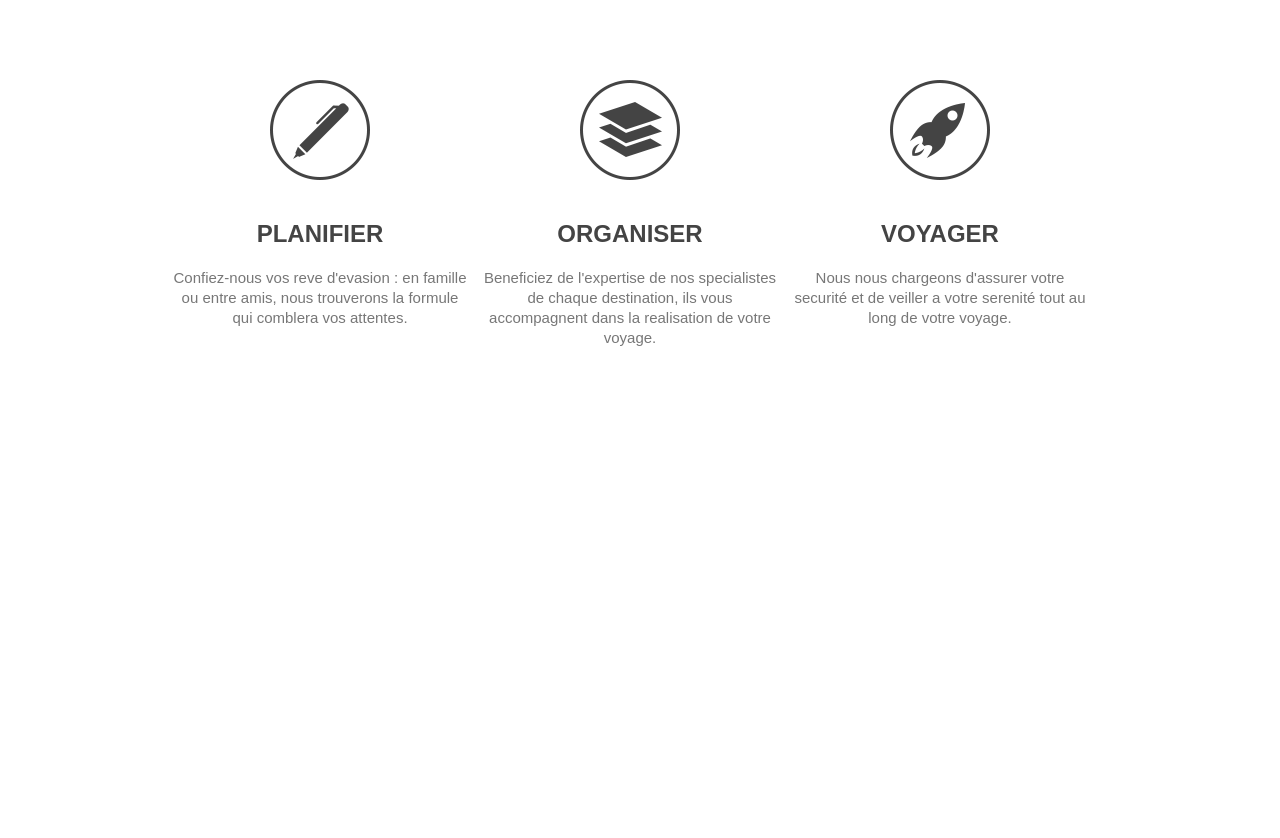
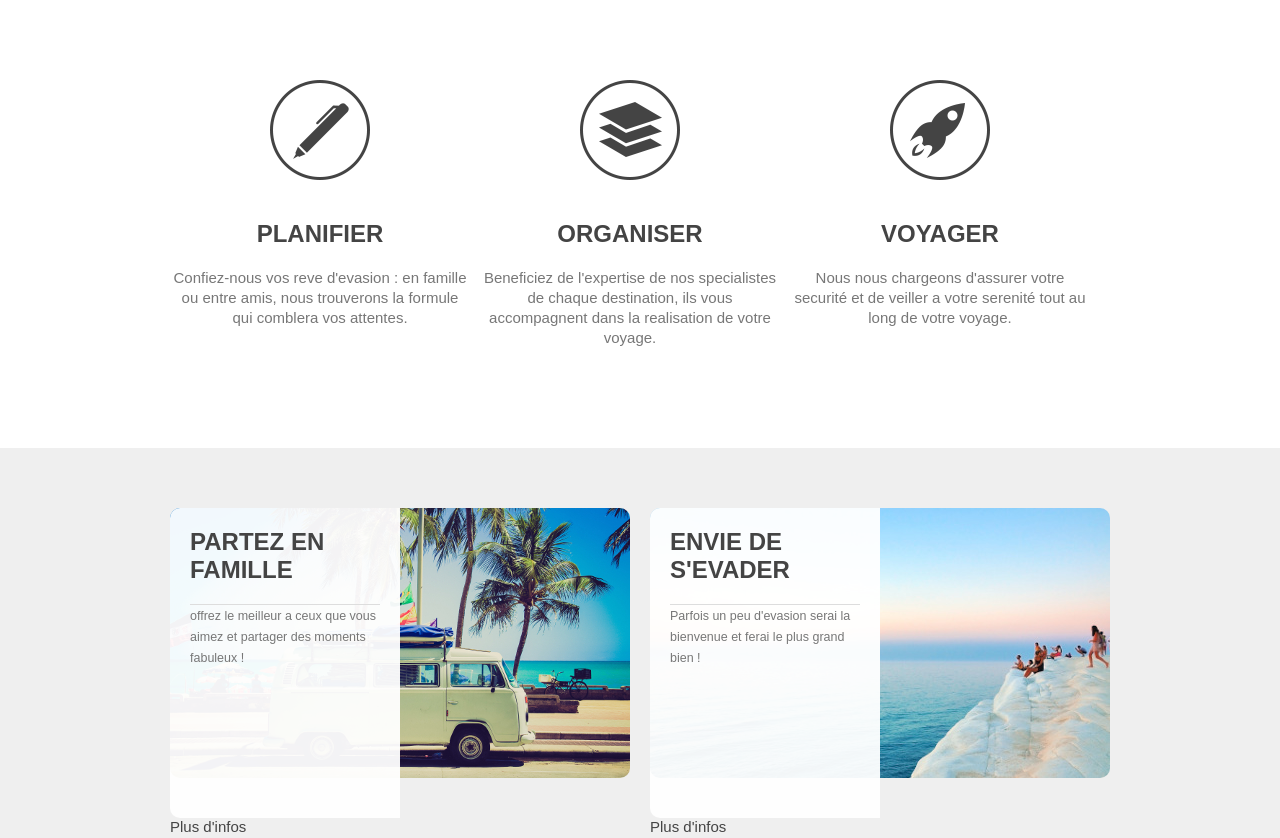
Before and after one commit to LuisDio/AgenTrav, a plain HTML site: page index.html in a window 1280 px wide. Shown: the part 700-1538 px from the top of the page. Before the commit the page ends 1068 px from the top, so only its background shows below. Drawn offline with Linux system fonts and the light colour scheme.

Commit message:
possibilities section added

```diff
--- a/index.html
+++ b/index.html
@@ -44,12 +44,30 @@
                         <h4>Voyager</h4>
                         <p>Nous nous chargeons d'assurer votre securité et de veiller a votre serenité tout au long de votre voyage.</p>
                    </li>
+                   <div class="clear"></div>
                </ul>
             </div>
         </section>
 
         <section id="possibilities">
             <div class="wrapper">
+                <article style="background-image: url(images/article-image-1.jpg)">
+                    <div class="overlay">
+                        <h4>Partez en famille</h4>
+                        <p><small>offrez le meilleur a ceux que vous aimez et partager des moments fabuleux !</small></p>
+                    </div>
+                    <a href="#" class="button-2">Plus d'infos</a>
+                </article>
+
+                <article style="background-image: url(images/article-image-2.jpg)">
+                    <div class="overlay">
+                        <h4>Envie de s'evader</h4>
+                        <p><small>Parfois un peu d'evasion serai la bienvenue et ferai le plus grand bien !</small></p>
+                    </div>
+                    <a href="#" class="button-2">Plus d'infos</a>
+                </article>
+
+                <div class="clear"></div>
 
             </div>
         </section>
--- a/style.css
+++ b/style.css
@@ -47,6 +47,10 @@
 
  .orange {
      color: #ff7a00;
+ }
+
+ .clear {
+     clear: both;
  }
 
 
@@ -149,3 +153,37 @@ header nav ul li a {
 #step-3 {
     background: url('images/steps-icon-3.png') no-repeat top center;
 }
+
+
+/* Possibilities */
+
+#possibilities {
+    background-color: #efefef;
+    padding: 60px 0;
+}
+
+#possibilities article {
+    width: 460px;
+    height: 270px;
+    float: left;
+    border-radius: 10px;
+}
+
+#possibilities article:first-child {
+    margin-right: 20px;
+}
+
+.overlay {
+    background: rgba(255, 255, 255, 0.95);
+    height: 100%;
+    width: 190px;
+    padding: 20px;
+    border-radius: 10px 0 0 10px;
+}
+
+article h4 {
+    border-bottom: 1px solid #ddd;
+    padding-bottom: 20px;
+    text-transform: uppercase;
+
+}
```
Also changed, not shown: images/main-image.jpg (added), 1 other file.
